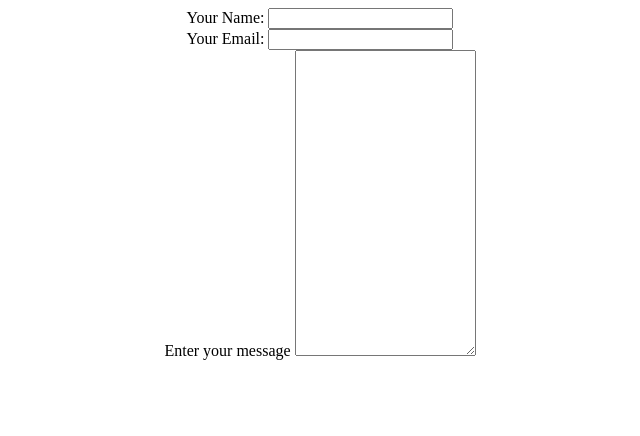
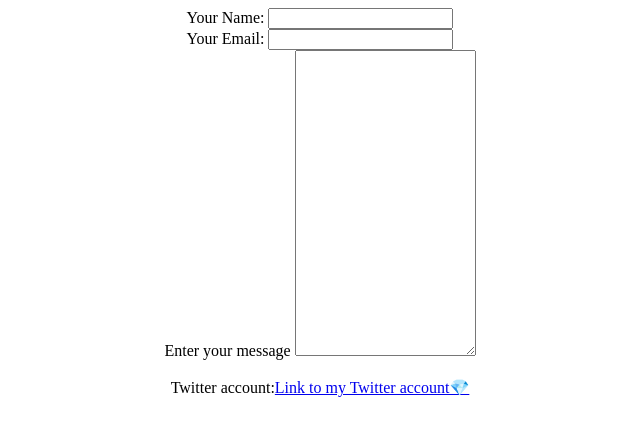
Before and after one commit to AparnaD301/cv, a plain HTML site: page contact.html in a window 1280 px wide. Shown: the whole page, without its empty margins (320-960 px from the left). Drawn offline with Linux system fonts and the light colour scheme.

Commit message:
Update contact.html

```diff
--- a/contact.html
+++ b/contact.html
@@ -11,6 +11,8 @@
 <label> Your Email:</label>
 <input type="email" name="your email" value=""><br>
 <label> Enter your message</label>
-  <textarea name="your message" rows="20" cols="20"></textarea>
+  <textarea name="your message" rows="20" cols="20"></textarea><br><br>
+  Twitter account:<a href="https://twitter.com/home " alt="Aparna's twitter account">Link to my Twitter account💎</a>
+</body>
   </body>
   </html>
```
